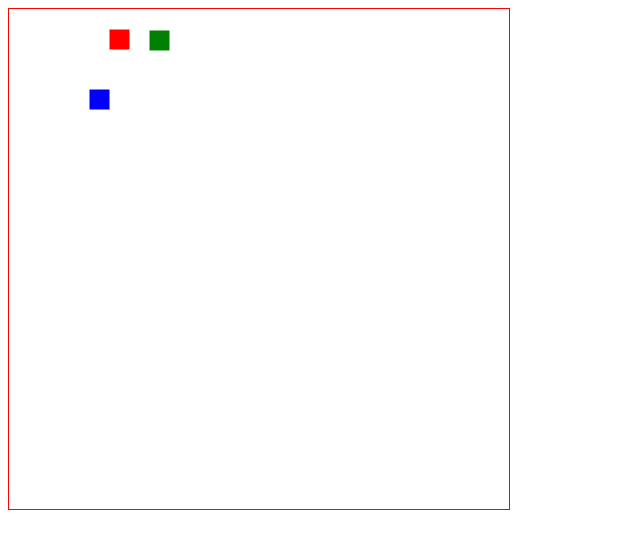
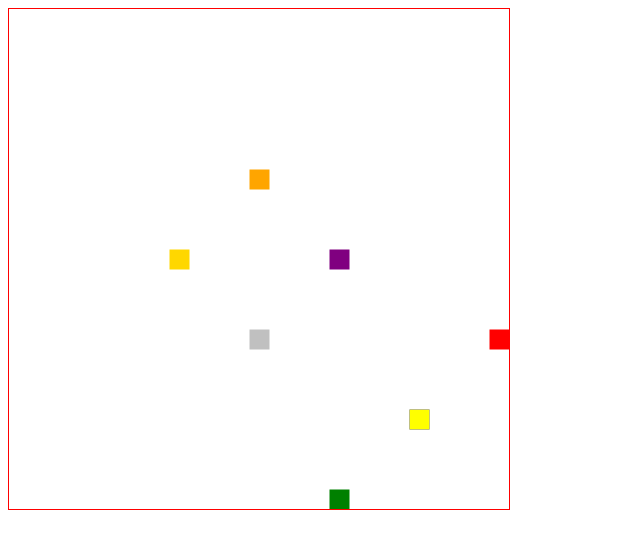
Before and after one commit to hendyanto/canvas-with-fabricjs, a plain HTML site: page index.html in a window 1280 px wide. Shown: the whole page, without its empty margins (0-640 px from the left). Drawn offline with Linux system fonts and the light colour scheme.

```diff
--- a/index.html
+++ b/index.html
@@ -14,38 +14,179 @@
       }
 
       animationManager.start();
+
+      var loop = function(num, callback){
+        for(i=0; i<num ;i++){
+          callback();
+        }
+      };
     </script>
 
     <script>
-      var kotak = createNewRectangle('blue');
-      kotak.moveDown();
-      kotak.moveRight();
-      kotak.moveDown();
-      kotak.moveRight();
-      kotak.moveDown();
-      kotak.moveRight();
-      kotak.moveDown();
-      kotak.moveRight();
+      var blue = createNewRectangle('blue');
+      var green = createNewRectangle('green');
+      var red = createNewRectangle('red');
+      var yellow = createNewRectangle('yellow');
 
-      var kotak2 = createNewRectangle('red');
-      kotak2.moveRight();
-      kotak2.moveDown();
-      kotak2.moveRight();
-      kotak2.moveRight();
-      kotak2.moveRight();
-      kotak2.moveRight();
+      var gold = createNewRectangle('gold');
+      var silver = createNewRectangle('silver');
+      var purple = createNewRectangle('purple');
+      var orange = createNewRectangle('orange');
 
-      var kotak3 = createNewRectangle('green');
-      kotak3.moveRight();
-      kotak3.moveRight();
-      kotak3.moveDown();
-      kotak3.moveRight();
-      kotak3.moveRight();
-      kotak3.moveRight();
-      kotak3.moveRight();
-      kotak3.moveRight();
-      kotak3.moveDown();
-      kotak3.moveDown();
+      loop(24, function(){
+        blue.moveRight();
+        blue.moveDown();
+
+        yellow.moveDown();
+        yellow.moveRight();
+      });
+
+      loop(12, function(){
+        gold.moveDown();
+        gold.moveRight();
+        silver.moveDown();
+        silver.moveRight();
+        purple.moveDown();
+        purple.moveRight();
+        orange.moveDown();
+        orange.moveRight();
+      });
+
+      loop(6, function(){
+        gold.moveRight();
+        silver.moveUp();
+        purple.moveLeft();
+        orange.moveDown();
+      });
+
+      loop(12, function(){
+        gold.moveLeft();
+        silver.moveDown();
+        purple.moveRight();
+        orange.moveUp();
+      });
+
+      loop(6, function(){
+        gold.moveDown();
+        silver.moveRight();
+        purple.moveUp();
+        orange.moveLeft();
+      });
+
+      loop(6, function(){
+        gold.moveLeft();
+        silver.moveDown();
+        purple.moveRight();
+        orange.moveUp();
+      });
+      loop(6, function(){
+        gold.moveDown();
+        silver.moveRight();
+        purple.moveUp();
+        orange.moveLeft();
+      });
+
+      loop(6, function(){
+        gold.moveRight();
+        orange.moveDown();
+        purple.moveLeft();
+        silver.moveUp();
+      });
+
+      loop(12, function(){
+        gold.moveRight();
+        gold.moveUp();
+
+        orange.moveDown();
+        orange.moveRight();
+
+        purple.moveLeft();
+        purple.moveDown();
+
+        silver.moveUp();
+        silver.moveLeft();
+      });
+
+      loop(12,function(){
+        gold.moveUp();
+        gold.moveLeft();
+        gold.moveDown();
+
+        purple.moveDown();
+        purple.moveRight();
+        purple.moveUp();
+
+        silver.moveLeft();
+        silver.moveDown();
+        silver.moveRight();
+
+        orange.moveRight();
+        orange.moveUp();
+        orange.moveLeft();
+      });
+
+      loop(10,function(){
+        gold.moveDown();
+        gold.moveRight();
+        gold.moveUp();
+
+        purple.moveUp();
+        purple.moveLeft();
+        purple.moveDown();
+
+        silver.moveRight();
+        silver.moveUp();
+        silver.moveLeft();
+
+        orange.moveLeft();
+        orange.moveDown();
+        orange.moveRight();
+      });
+
+      loop(24,function(){
+        red.moveRight();
+        green.moveDown();
+      });
+      loop(24,function(){
+        red.moveDown();
+        green.moveRight();
+      });
+      loop(24,function(){
+        red.moveLeft();
+        green.moveUp();
+      });
+
+      loop(24, function(){
+        green.moveLeft();
+        green.moveDown();
+
+        red.moveUp();
+        red.moveRight();
+      });
+
+      loop(24, function(){
+        yellow.moveUp();
+        yellow.moveLeft();
+        yellow.moveDown();
+
+        blue.moveLeft();
+        blue.moveUp();
+        blue.moveRight();
+      });
+
+      loop(12, function(){
+        red.moveLeft();
+        green.moveRight();
+        yellow.moveUp();
+        blue.moveDown();
+      });
+
+      loop(24, function(){
+        red.moveDown();
+        green.moveUp();
+        yellow.moveRight();
+        blue.moveLeft();
+      });
     </script>
   </body>
 </html>
--- a/main.js
+++ b/main.js
@@ -105,7 +105,7 @@
 
         this.isMoving = true;
         this.rect.animate(movement.property, movement.value, {
-          duration: 500,
+          duration: 100,
           onChange: this.canvas.renderAll.bind(this.canvas),
           onComplete: function(){
             this.isMoving = false;
@@ -131,6 +131,6 @@
       this.objects.forEach(function(el){
         el.triggerAnimation();
       });
-    }.bind(this), 100);
+    }.bind(this), 1);
   }
 };
```
